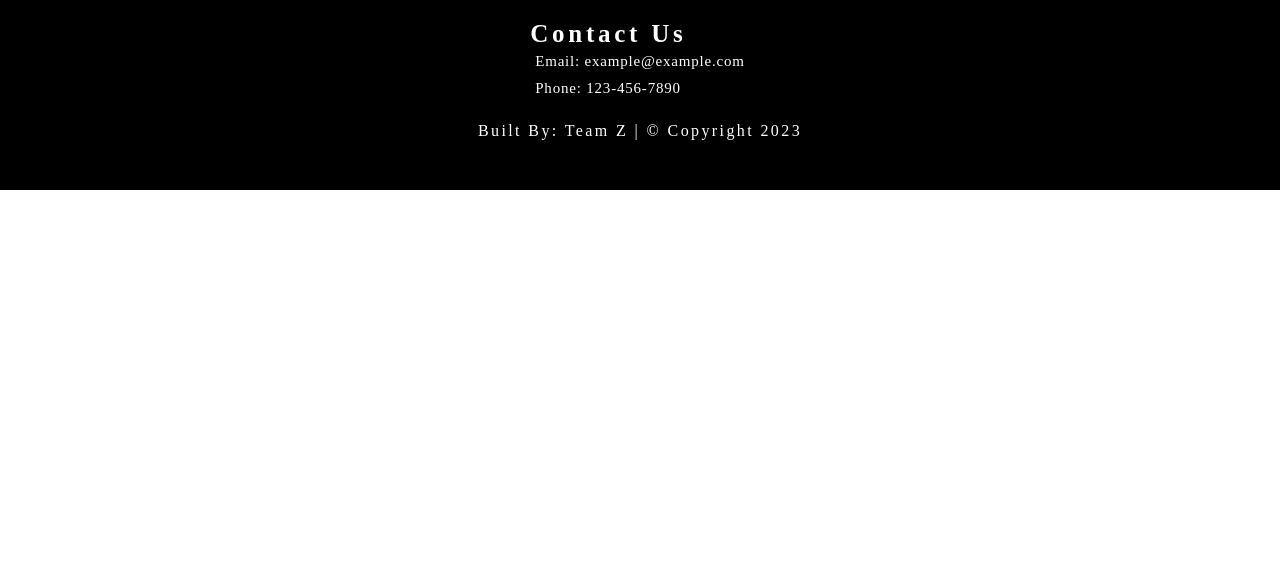
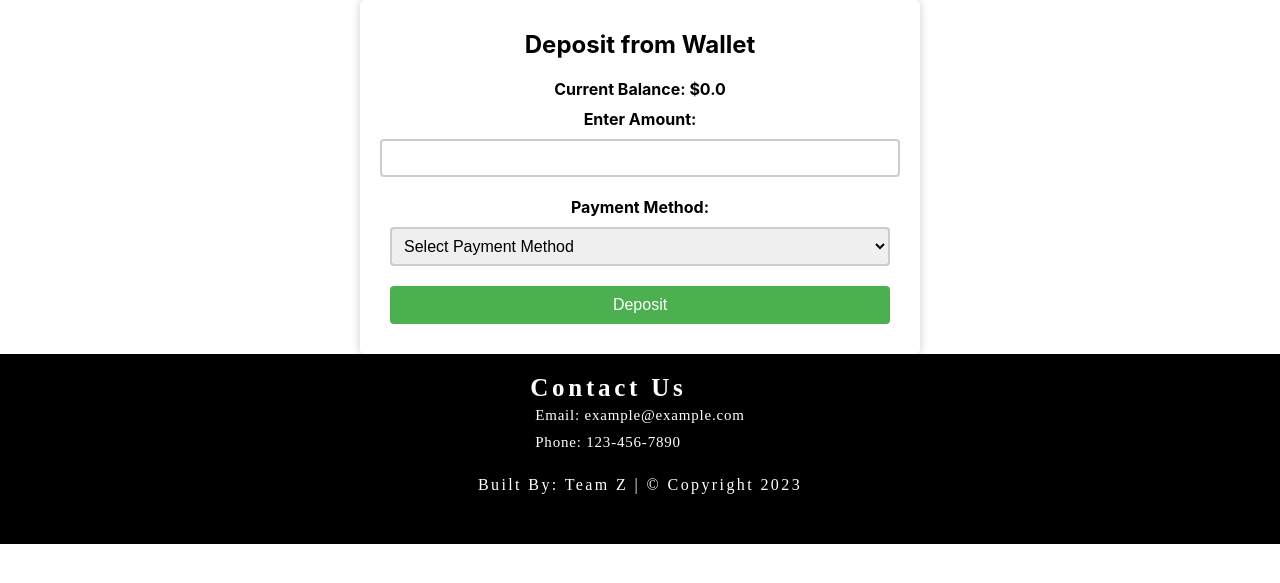
Before and after one commit to riazahmed01/332project, a Flask app: page /deposit/ in a window 1280 px wide. Shown: the part 84-667 px from the top of the page. Run offline with Flask 3, Linux system fonts and the light colour scheme; the visitor is signed in with stand-in values (Sample User, id 1).

Commit message:
Reworked the User page and login page
User page now has Withdraw and Deposit Buttons, also the total balance.

Now the login function will check the Users Database to see if any Customer has 3 warnings, if so they will be banned.
This applies to the EMPLY's to when they have 6 warnings.

```diff
--- a/app.py
+++ b/app.py
@@ -28,9 +28,7 @@ class Comments(db.Model):
     text = db.Column(db.String(300), nullable=False)
     date_registered = db.Column(db.Date, default=datetime.date.today())
     user_id = db.Column(db.Integer, db.ForeignKey('user.id'))
-    product_id = db.Column(db.Integer, db.ForeignKey(
-        'product.id'), nullable=False)
-
+    product_id = db.Column(db.Integer, db.ForeignKey('product.id'), nullable=False)
     def __repr__(self):
         return '<Name %r>' % self.text
 
@@ -50,7 +48,6 @@ class User(db.Model, UserMixin):
     warnings = db.Column(db.Integer, default=0)
     balance = db.Column(db.Float, default=0.00)
     comments = db.relationship('Comments', backref='user', lazy=True)
-
     def __repr__(self):
         return '<Name %r>' % self.f_name
 
@@ -139,57 +136,53 @@ def index():
     return render_template("index.html")
 
 # route custom builds page
-
-
 @app.route("/custombuilds/")
 def custombuild():
     return render_template("custombuild.html")
 
 # route cpu page
-
-
 @app.route("/cpu/")
 def cpu():
     cpu_products = Product.query.order_by(Product.type_name == 'cpu')
     return render_template("cpu.html", products=cpu_products)
 
-
+# route cooling page
 @app.route("/cooling/")
 def cooling():
     cpu_products = Product.query.order_by(Product.type_name == 'cooling')
     return render_template("cooling.html", products=cpu_products)
 
-
+# route gpu page
 @app.route("/gpu/")
 def gpu():
     cpu_products = Product.query.order_by(Product.type_name == 'gpu')
     return render_template("gpu.html", products=cpu_products)
 
-
+# route motherboard page
 @app.route("/motherboard/")
 def motherboard():
     cpu_products = Product.query.order_by(Product.type_name == 'motherboard')
     return render_template("motherboard.html", products=cpu_products)
 
-
+# route memory page
 @app.route("/memory/")
 def memory():
     cpu_products = Product.query.order_by(Product.type_name == 'memory')
     return render_template("memory.html", products=cpu_products)
 
-
+# route storage page
 @app.route("/storage/")
 def storage():
     cpu_products = Product.query.order_by(Product.type_name == 'storage')
     return render_template("storage.html", products=cpu_products)
 
-
+# route psu page
 @app.route("/psu/")
 def psu():
     cpu_products = Product.query.order_by(Product.type_name == 'psu')
     return render_template("psu.html", products=cpu_products)
 
-
+# route case page
 @app.route("/case/")
 def case():
     cpu_products = Product.query.order_by(Product.type_name == 'case')
@@ -201,7 +194,7 @@ def case():
 def cart():
     return render_template("cart.html")
 
-
+# route logout page
 @app.route('/logout', methods=['GET', 'POST'])
 @login_required
 def logout():
@@ -214,16 +207,28 @@ def logout():
         return "An error occurred while logging out."
 
 # route login page
-
-
 @app.route("/login/", methods=['POST', 'GET'])
 def login():
     if request.method == "POST":
         email_in = request.form['email']
         password_in = request.form['password']
-
-        user = User.query.filter_by(
-            email=email_in, password=password_in).first()
+        user = User.query.filter_by(email=email_in, password=password_in).first()
+        if user.user_type == "CU" and user.warnings == 3:
+            banned_user = Banned(
+                email=user.email,
+                f_name=user.f_name,
+                l_name=user.l_name
+            )
+            db.session.add(banned_user)
+            db.session.commit()
+        if user.user_type == "EMPLY" and user.warnings >=6:
+            banned_user = Banned(
+                email=user.email,
+                f_name=user.f_name,
+                l_name=user.l_name
+            )
+            db.session.add(banned_user)
+            db.session.commit()
         banned = Banned.query.filter_by(email=email_in).first()
         if banned:
             return "Log In failed. Your account has been banned."
@@ -236,8 +241,8 @@ def login():
         return render_template("login.html")
 
 
+
 # route signup page
-
 @app.route("/signup/", methods=['POST', 'GET'])
 def signup():
     if request.method == "POST":
@@ -262,8 +267,7 @@ def signup():
         elif len(new_phonenumber) > 10:
             return 'Invalid format of phone number'
         else:
-            new_application = Application(email=rg_email, password=rg_password1, f_name=first_name, l_name=last_name,
-                                          address=new_address, phone_number=new_phonenumber)
+            new_application = Application(email=rg_email, password=rg_password1, f_name=first_name, l_name=last_name, address=new_address, phone_number=new_phonenumber)
             existing_user = Application.query.filter_by(email=rg_email).first()
             if existing_user:
                 return "You are already registered"
@@ -277,6 +281,7 @@ def signup():
         return render_template("signup.html")
 
 
+# route add_payment_method page
 @app.route('/add_payment_method', methods=['GET', 'POST'])
 @login_required
 def add_payment():
@@ -303,7 +308,7 @@ def add_payment():
     else:
         return render_template('payment_methods.html')
 
-
+# route delete_payment_method page
 @app.route('/delete_payment_method/<int:payment_method_id>', methods=['POST'])
 @login_required
 def delete_payment_method(payment_method_id):
@@ -313,7 +318,7 @@ def delete_payment_method(payment_method_id):
         db.session.commit()
     return redirect(url_for('user'))
 
-
+# route deposit page
 @app.route("/deposit/", methods=['POST', 'GET'])
 @login_required
 def deposit():
@@ -321,29 +326,33 @@ def deposit():
         amount = request.form['amount']
         current_user.balance += float(amount)
         db.session.commit()
-        flash(f"Your balance has been updated to ${current_user.balance:.2f}")
-        return redirect(url_for('balance'))
+        success = f"You have successfully deposited ${amount}!"
+        return render_template("deposit.html", success=success)
     else:
         return render_template("deposit.html")
 
-
+# route withdraw page
 @app.route("/withdraw/", methods=['POST', 'GET'])
 @login_required
 def withdraw():
     if request.method == 'POST':
         amount = request.form['amount']
         if float(amount) > current_user.balance:
-            flash(f"You do not have enough balance to withdraw ${amount}")
+            current_user.warnings += 1  # increment warning counter
+            db.session.commit()
+            error = f"You do not have enough balance to withdraw ${amount}"
+            return render_template("withdraw.html", error=error)
         else:
             current_user.balance -= float(amount)
             db.session.commit()
-            flash(
-                f"Your balance has been updated to ${current_user.balance:.2f}")
-        return redirect(url_for('balance'))
+            success = f"Your balance has been updated to ${current_user.balance:.2f}"
+            return render_template("withdraw.html", success=success)
     else:
         return render_template("withdraw.html")
 
 
+
+# route balance page
 @app.route('/balance', methods=['GET', 'POST'])
 @login_required
 def balance():
@@ -352,10 +361,7 @@ def balance():
             return redirect(url_for('deposit', next=request.full_path))
         elif 'withdraw' in request.form:
             return redirect(url_for('withdraw', next=request.full_path))
-
-    payment_methods = PaymentMethod.query.filter_by(
-        user_id=current_user.id).all()
-
+    payment_methods = PaymentMethod.query.filter_by(user_id=current_user.id).all()
     next_url = request.args.get('next')
     if next_url:
         return redirect(next_url)
@@ -412,8 +418,6 @@ def product(id):
 
 ############################# SU functions ######################################
 # Delete one particular costumer from database
-
-
 @app.route("/delete_costumer/<int:id>")
 def delete_costumer(id):
     to_be_deleted = User.query.filter_by(id=id).first()
@@ -427,9 +431,7 @@ def delete_costumer(id):
     except:
         return "Costumer wasnt found"
 
-# Displays all the costumers
-
-
+# Displays all the customer
 @app.route("/manage_costumer/", methods=['POST', 'GET'])
 def manage_costumers():
     costumers = User.query.filter_by(
@@ -437,8 +439,6 @@ def manage_costumers():
     return render_template("managecostumer.html", costumers=costumers)
 
 # Displays all the employees
-
-
 @app.route("/manage_emply/", methods=['POST', 'GET'])
 def manage_emply():
     if request.method == 'POST':
@@ -462,8 +462,6 @@ def manage_emply():
     return render_template("manageemply.html", employees=employees)
 
 # Delete an emply from database
-
-
 @app.route("/deleteemply/<int:id>", methods=['POST', 'GET'])
 def deleteemply(id):
     fired = User.query.filter_by(id=id).first()
@@ -478,8 +476,6 @@ def deleteemply(id):
         return "Emplyee wasnt found"
 
 # Display information of a particular product
-
-
 @app.route("/reviewprod/<int:id>", methods=['POST', "GET"])
 def reviewprod(id):
     product = Product.query.filter_by(id=id).first()
@@ -494,8 +490,6 @@ def reviewprod(id):
     return render_template("reviewprod.html", product=product)
 
 # Displays all the products
-
-
 @app.route("/manage_product/", methods=['POST', 'GET'])
 def manage_product():
     products = Product.query.order_by(Product.date_registered)
@@ -520,8 +514,6 @@ def manage_product():
 
 ################ User page #########################
 # route user page
-
-
 @app.route("/user/", methods=['POST', 'GET'])
 @login_required
 def user():
@@ -561,8 +553,7 @@ def user():
             return render_template("user.html", user=current_user)
 
     elif current_user.user_type == "EMPLY":
-        curr_applications = Application.query.order_by(
-            Application.date_registered)
+        curr_applications = Application.query.order_by( Application.date_registered)
         # display page for admin users
         return render_template("employee.html", applications=curr_applications)
     elif current_user.user_type == "SU":
@@ -582,8 +573,6 @@ def user():
 
 ############ Common User application functionality ###########################
 # Rejects the application
-
-
 @app.route("/reject/<int:id>", methods=['POST', 'GET'])
 def reject(id):
     if request.method == 'POST':
@@ -598,16 +587,13 @@ def reject(id):
     return render_template("memo.html")
 
 # Reviews the application
-
-
 @app.route("/review/<int:id>", methods=['POST', 'GET'])
 def review(id):
     if request.method == 'POST':
         if "accept-EMPLY" in request.form or "reject-EMPLY" in request.form:
             if "accept-EMPLY" in request.form:
                 to_be_added = Application.query.filter_by(id=id).first()
-                new_user = User(email=to_be_added.email, password=to_be_added.password, f_name=to_be_added.f_name,
-                                l_name=to_be_added.l_name, address=to_be_added.address, phone_number=to_be_added.phone_number)
+                new_user = User(email=to_be_added.email, password=to_be_added.password, f_name=to_be_added.f_name, l_name=to_be_added.l_name, address=to_be_added.address, phone_number=to_be_added.phone_number)
                 try:
                     db.session.add(new_user)
                     db.session.delete(to_be_added)
@@ -620,8 +606,7 @@ def review(id):
         if "aprove-SU" in request.form or "disaprove-SU" in request.form:
             if "aprove-SU" in request.form:
                 to_be_banned = Application.query.filter_by(id=id).first()
-                banned_user = Banned(email=to_be_banned.email, f_name=to_be_banned.f_name,
-                                     l_name=to_be_banned.l_name)
+                banned_user = Banned(email=to_be_banned.email, f_name=to_be_banned.f_name, l_name=to_be_banned.l_name)
                 try:
                     db.session.add(banned_user)
                     db.session.delete(to_be_banned)
@@ -631,8 +616,7 @@ def review(id):
                     return "Something went wrong aproving the rejection"
             elif "disaprove-SU" in request.form:
                 to_be_added = Application.query.filter_by(id=id).first()
-                new_user = User(email=to_be_added.email, password=to_be_added.password, f_name=to_be_added.f_name,
-                                l_name=to_be_added.l_name, address=to_be_added.address, phone_number=to_be_added.phone_number)
+                new_user = User(email=to_be_added.email, password=to_be_added.password, f_name=to_be_added.f_name, l_name=to_be_added.l_name, address=to_be_added.address, phone_number=to_be_added.phone_number)
                 try:
                     db.session.add(new_user)
                     db.session.delete(to_be_added)
@@ -641,23 +625,18 @@ def review(id):
                 except:
                     return "Something went wrong adding the user."
     return redirect('/user')
+
 ####################### Costum Builds #############################
-
-
 @app.route("/createbuild/")
 def createbuild():
     return render_template("createbuild.html")
 
 # route recommended custombuilds page
-
-
 @app.route("/recbuild/")
 def recbuild():
     return render_template("recbuild.html")
 
 # route user custombuilds page
-
-
 @app.route("/userbuild/")
 def userbuild():
     return render_template("userbuild.html")
--- a/createDB.py
+++ b/createDB.py
@@ -8,7 +8,7 @@ mydb = mysql.connector.connect(
 
 my_cursor = mydb.cursor()
 
-# my_cursor.execute("CREATE DATABASE ComputerStore")
+my_cursor.execute("CREATE DATABASE ComputerStore")
 # my_cursor.execute("DROP DATABASE comments")
 my_cursor.execute("SHOW DATABASES")
 my_cursor.execute("DROP TABLE product")
--- a/static/css/deposit.css
+++ b/static/css/deposit.css
@@ -1,8 +1,25 @@
+/* Withdraw page styles */
+
+.deposit {
+  font-family: -apple-system, BlinkMacSystemFont, Segoe UI, Roboto, Helvetica Neue, Ubuntu, sans-serif;
+  max-width: 500px;
+  margin: 0 auto;
+  padding: 30px;
+  background-color: #fff;
+  box-shadow: 0 0 10px rgba(0, 0, 0, 0.2);
+  border-radius: 5px;
+}
+
+h1 {
+  font-size: 24px;
+  margin-bottom: 20px;
+  text-align: center;
+}
+
 form {
   display: flex;
   flex-direction: column;
   align-items: center;
-  margin-top: 50px;
 }
 
 label {
@@ -11,10 +28,19 @@ label {
 }
 
 input[type="number"] {
-  border: 2px solid #ddd;
+  border: 2px solid #ccc;
   border-radius: 4px;
-  padding: 10px;
-  width: 300px;
+  padding: 8px;
+  width: 100%;
+  margin-bottom: 20px;
+  font-size: 16px;
+}
+
+select {
+  border: 2px solid #ccc;
+  border-radius: 4px;
+  padding: 8px;
+  width: 100%;
   margin-bottom: 20px;
   font-size: 16px;
 }
@@ -30,16 +56,19 @@ button[type="submit"] {
   font-size: 16px;
   border-radius: 4px;
   cursor: pointer;
-  transition: background-color 0.2s ease-in-out;
+  width: 100%;
 }
 
 button[type="submit"]:hover {
-  background-color: #3e8e41;
+  background-color: #45a049;
 }
 
-/* Style for error message */
-.error-msg {
-  color: red;
-  font-size: 14px;
-  margin-top: 5px;
+.error {
+  color: #ff0000;
+  margin-bottom: 10px;
 }
+
+.success{
+  color: #4CAF50;
+  margin-bottom: 10px;
+}
--- a/templates/deposit.html
+++ b/templates/deposit.html
@@ -1,9 +1,46 @@
-{% extends 'base.html' %} {% block links %}
+{% extends 'base.html' %}
+
+<!--links-->
+{% block links %}
+
 <link
   rel="stylesheet"
   href="{{ url_for('static', filename='css/deposit.css') }}"
 />
-{% endblock %} {% block titlePage %} Deposit to Wallet {% endblock %} {% block
-content %} {% for message in get_flashed_messages() %}
-<div class="alert alert-success">{{ message }}</div>
-{% endfor %} {% endblock %}
+{% endblock links %}
+<!--title of the page-->
+{% block titlePage %} Withdraw from Wallet {% endblock titlePage %}
+
+<!--main content of the page-->
+{% block content %}
+
+<!--Flash-->
+{% for message in get_flashed_messages() %} {{message}} {% endfor %}
+
+<div class="deposit">
+  <h1>Deposit from Wallet</h1>
+  <form action="{{ url_for('deposit') }}" method="POST">
+    <label for="currBal">Current Balance: ${{ current_user.balance }}</label>
+    <label for="amount">Enter Amount:</label>
+    <input type="number" id="amount" name="amount" step="0.01" required />
+    {% if error %}
+    <p class="error">{{ error }}</p>
+    {% endif %}
+    {% if success %}
+    <p class="success">{{ success }}</p>
+    {% endif %}
+    <label for="paymentMethod">Payment Method:</label>
+    <select id="paymentMethod" name="paymentMethod" required>
+      <option value="" selected disabled>Select Payment Method</option>
+      {% for payment_method in current_user.payment_methods %}
+      <option value="{{ payment_method.id }}">
+        {{ payment_method.card_type }} ending in {{
+        payment_method.card_number[-4:] }}
+      </option>
+      {% endfor %}
+    </select>
+
+    <button type="submit">Deposit</button>
+  </form>
+</div>
+{% endblock %}
```
Also changed, not shown: static/css/withdraw.css (+37 -4 lines), templates/user.html (+20 -0 lines), templates/withdraw.html (+7 -0 lines), static/css/user.css (line endings or trailing spaces).
